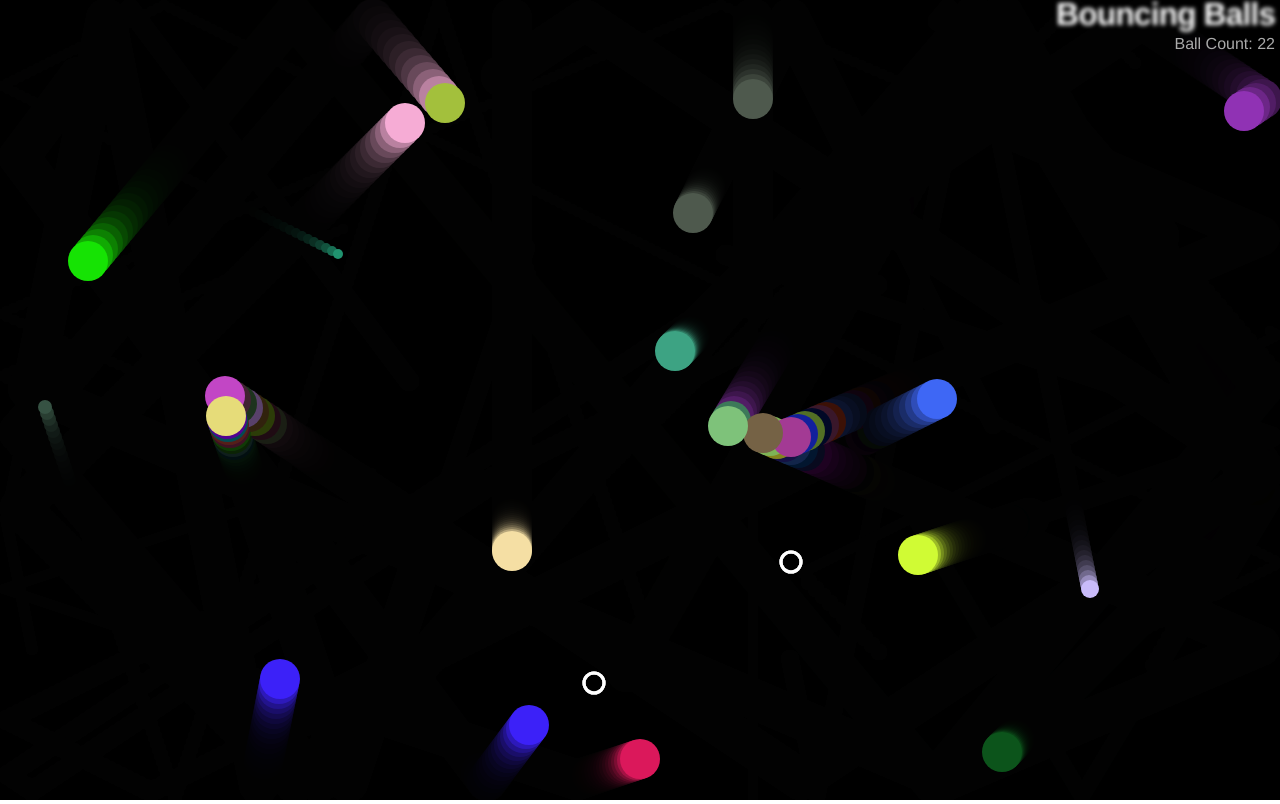
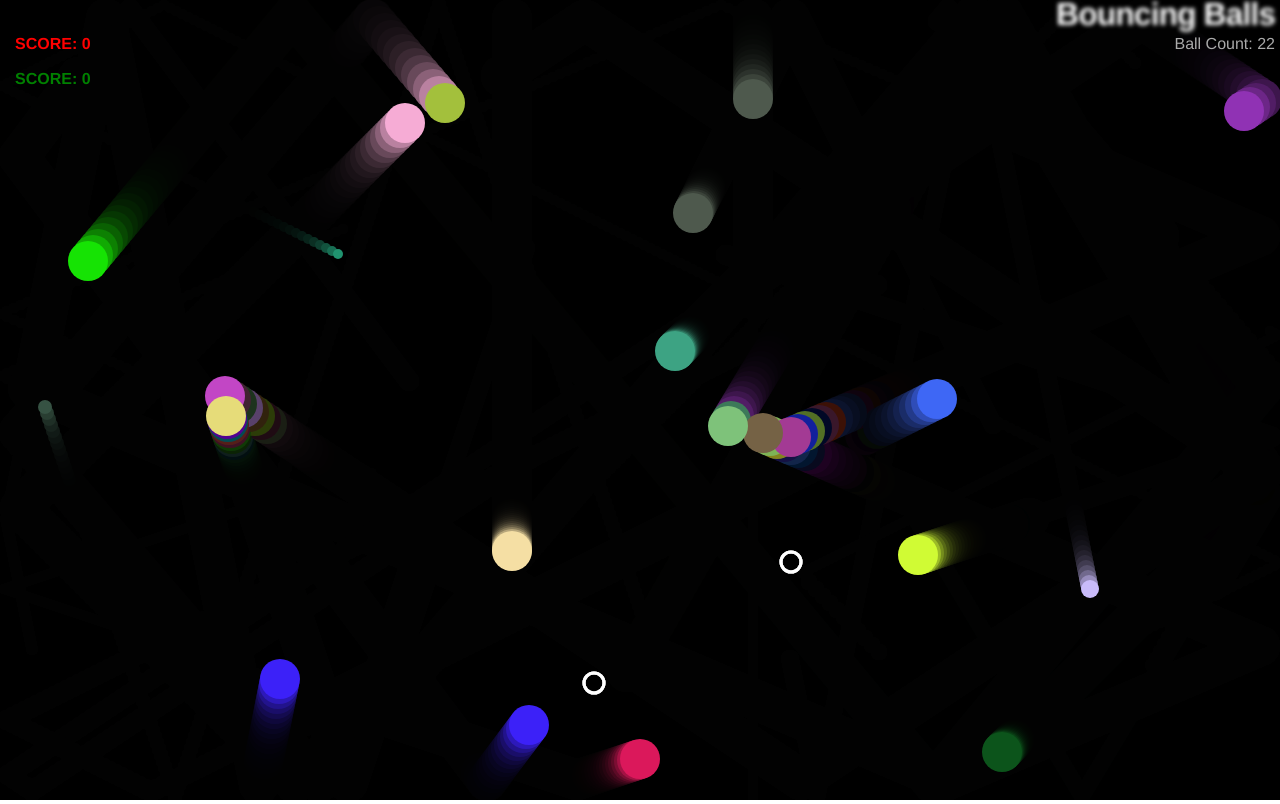
Before and after one commit to blair-cannon/bouncing-ball, a plain HTML site: page index.html in a window 1280 px wide. Drawn offline with Linux system fonts and the light colour scheme.

Commit message:
update js

```diff
--- a/css/style.css
+++ b/css/style.css
@@ -24,10 +24,28 @@ h1 {
 
 }
 
-p {
+#ballCount {
     position: absolute;
     margin: 0;
     top: 35px;
     right: 5px;
     color: #aaa;
 }
+
+#evilCircle1count {
+    position: absolute;
+    margin: 0;
+    top: 35px;
+    left: 15px;
+    color: red;
+    font-weight: bold;
+}
+
+#evilCircle2count {
+    position: absolute;
+    margin: 0;
+    top: 70px;
+    left: 15px;
+    color: green;
+    font-weight: bold;
+}
--- a/index.html
+++ b/index.html
@@ -8,6 +8,8 @@
 <body>
     <h1>Bouncing Balls</h1>
     <p id="ballCount"></p>
+    <p id="evilCircle1count"></p>
+    <p id="evilCircle2count"></p>
     <canvas></canvas>
 
    <!-- <img id="pig" src="img/pig.png" alt="pig"> -->
--- a/js/main.js
+++ b/js/main.js
@@ -2,7 +2,9 @@
 
 const canvas = document.querySelector('canvas');
 const ctx = canvas.getContext('2d');
-const para = document.querySelector('p');
+const para = document.querySelector('ballCount');
+const para1 = document.querySelector('evilCircle1count');
+const para2 = document.querySelector('evilCircle2count');
 //var img = document.getElementById("pig");
 
 //ctx = canvas context (aka like the paper for drawing)
@@ -196,6 +198,8 @@ while (balls.length < 25) {
 //     evilCircles.push(evilCircle);
 
 // }
+let evil1counter = 0;
+
 const evilCircle1 = new EvilCircle(
         random(0, width),
         random(0, height),
@@ -230,8 +234,12 @@ const evilCircle1 = new EvilCircle(
                         evilCircle1.x += evilCircle1.velX;
                         evilCircle1.y += evilCircle1.velY;
                     }
-                })
-);
+                }));
+
+
+
+
+
     //key codes for arrow keys Left, Up, Right, Down are 37, 38, 39, 40
     //this adds a key down event to the window so that when a key is pressed,
     //the event key is consulted to see which key is pressed and if it is one of the specified keys,
@@ -306,8 +314,37 @@ const loop = function () {
      for (const ball of balls) {
          if (ball.exists) counter++;
 
-     para.textContent = "Ball Count: "+counter;
+     ballCount.textContent = "Ball Count: "+counter;
      }
+
+     let evil1counter = 0;
+     for (const ball of balls) {
+    if (ball.exists)
+     {
+        const dx = evilCircle1.x - ball.x;
+        const dy = evilCircle1.y - ball.y;
+        const distance = Math.sqrt(dx * dx + dy * dy);
+
+        if (distance < evilCircle1.size + ball.size)
+            evil1counter++;
+
+        }
+        evilCircle1count.textContent = "SCORE: "+evil1counter;
+    }
+
+    let evil2counter = 0;
+    for (const ball of balls) {
+   if (ball.exists)
+    {
+       const dx = evilCircle2.x - ball.x;
+       const dy = evilCircle2.y - ball.y;
+       const distance = Math.sqrt(dx * dx + dy * dy);
+
+       if (distance < evilCircle2.size + ball.size)
+           evil2counter++;
+       }
+       evilCircle2count.textContent = "SCORE: "+evil2counter;
+   }
 
     requestAnimationFrame(loop);
 };
```
